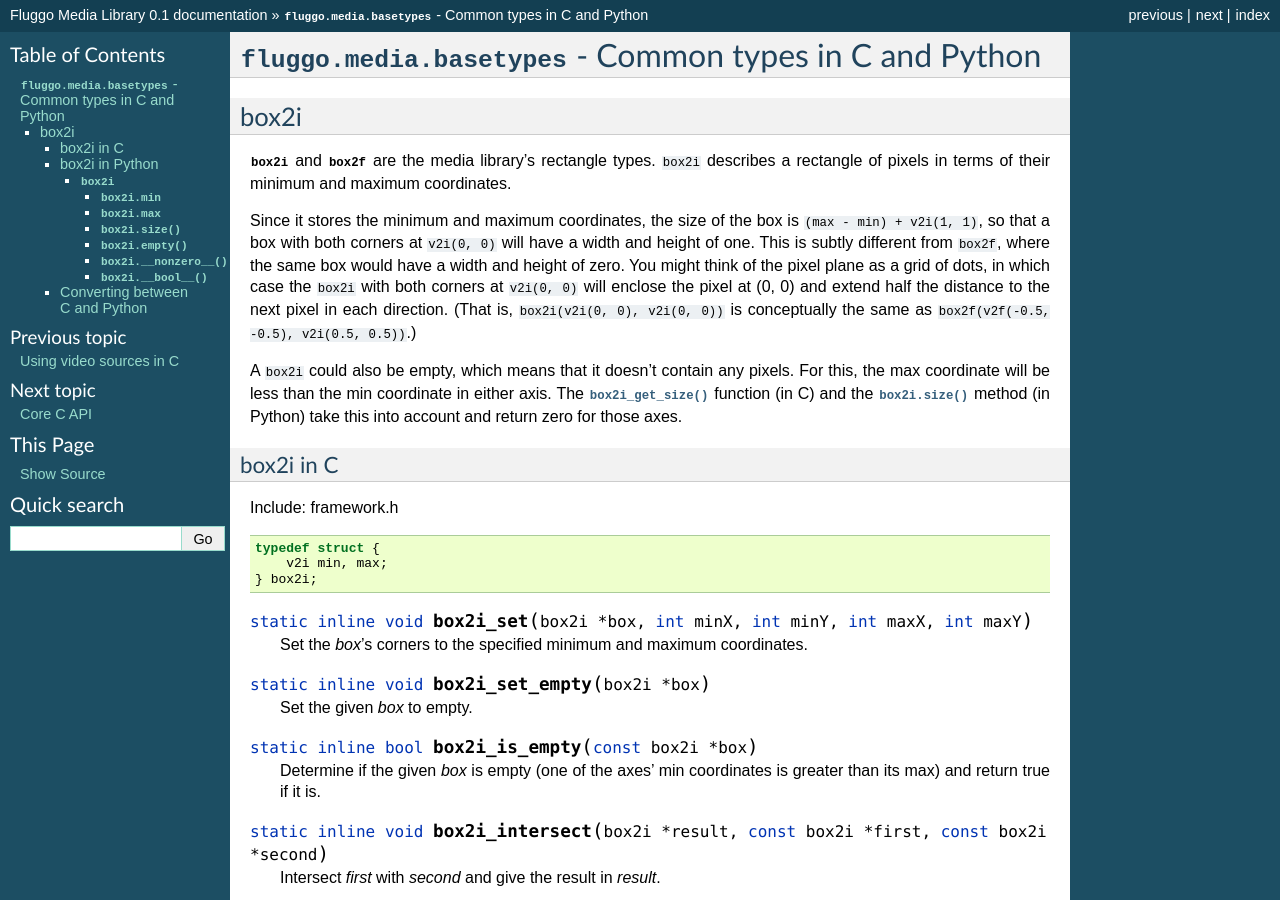
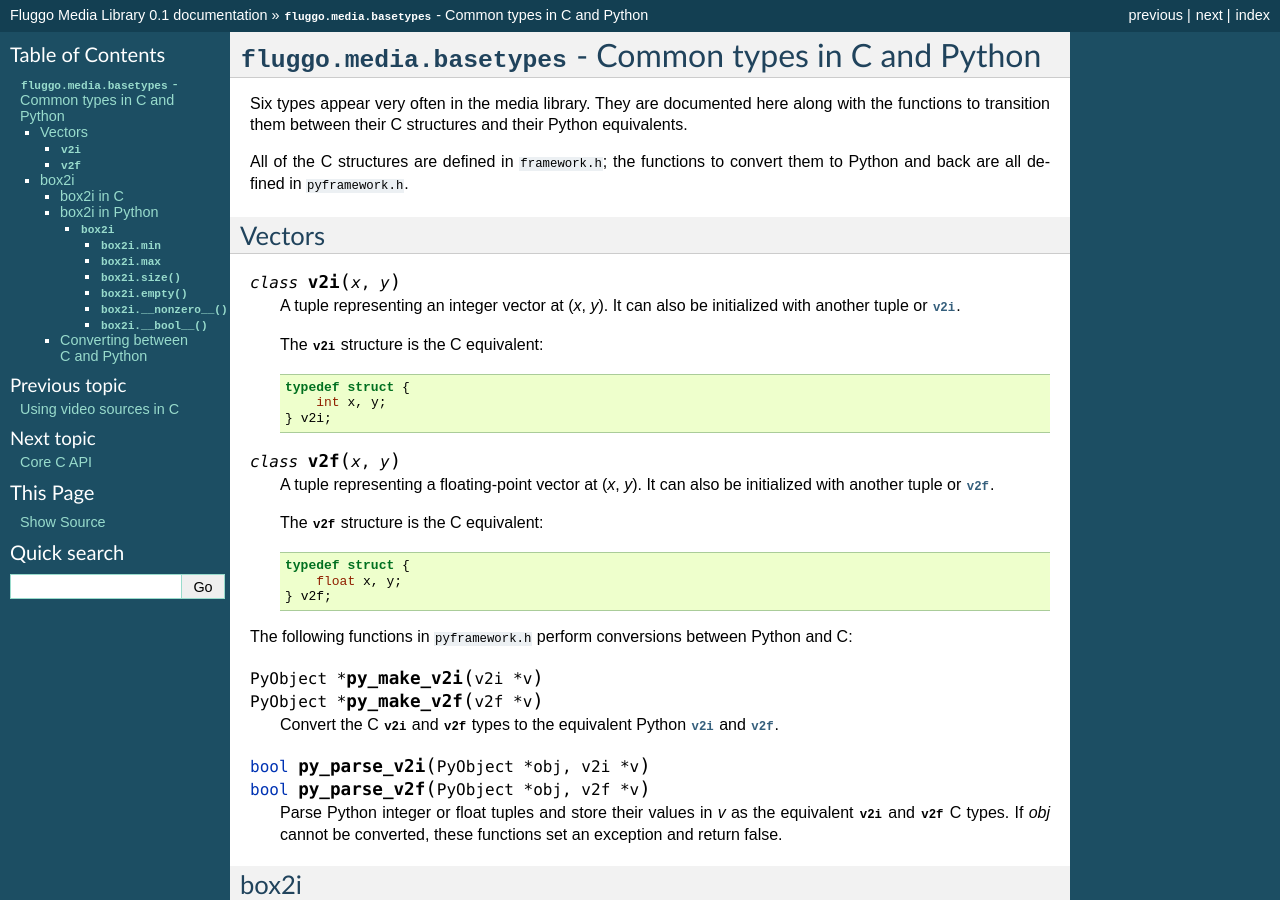
Before and after one commit to fluggo/Canvas, a Sphinx documentation site: the page built from docs/sphinx/basetypes.rst, in a window 1280 px wide and 900 px high. Built offline with Sphinx 7.4.7, drawn with Linux system fonts in a browser that asks for light colours; formulas are drawn with MathJax 3.

Commit message:
Docs: Add opening blurb and vectors to basetypes.

```diff
--- a/docs/sphinx/basetypes.rst
+++ b/docs/sphinx/basetypes.rst
@@ -4,6 +4,52 @@
 :py:mod:`fluggo.media.basetypes` - Common types in C and Python
 ***************************************************************
 
+Six types appear very often in the media library. They are documented here along
+with the functions to transition them between their C structures and their Python
+equivalents.
+
+All of the C structures are defined in ``framework.h``; the functions to convert
+them to Python and back are all defined in ``pyframework.h``.
+
+Vectors
+=======
+
+.. py:class:: v2i(x, y)
+
+    A tuple representing an integer vector at (*x*, *y*). It can also be initialized
+    with another tuple or :py:class:`v2i`.
+
+    The :c:type:`v2i` structure is the C equivalent::
+
+        typedef struct {
+            int x, y;
+        } v2i;
+
+.. py:class:: v2f(x, y)
+
+    A tuple representing a floating-point vector at (*x*, *y*). It can also be initialized
+    with another tuple or :py:class:`v2f`.
+
+    The :c:type:`v2f` structure is the C equivalent::
+
+        typedef struct {
+            float x, y;
+        } v2f;
+
+The following functions in ``pyframework.h`` perform conversions between Python and C:
+
+.. c:function:: PyObject *py_make_v2i(v2i *v)
+    PyObject *py_make_v2f(v2f *v)
+
+    Convert the C :c:type:`v2i` and :c:type:`v2f` types to
+    the equivalent Python :py:class:`v2i` and :py:class:`v2f`.
+
+.. c:function:: bool py_parse_v2i(PyObject *obj, v2i *v)
+    bool py_parse_v2f(PyObject *obj, v2f *v)
+
+    Parse Python integer or float tuples and store their values in *v* as the
+    equivalent :c:type:`v2i` and :c:type:`v2f` C types. If *obj* cannot be converted,
+    these functions set an exception and return false.
 
 box2i
 =====
```
